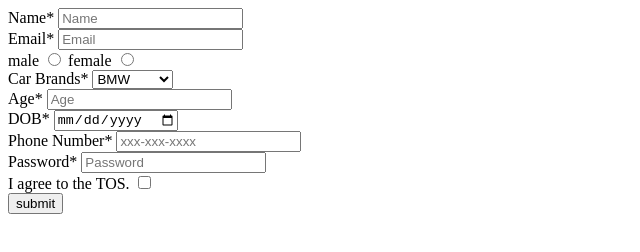
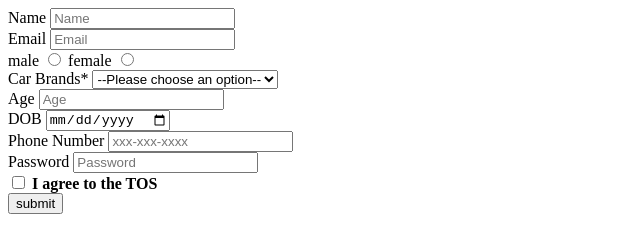
Before and after one commit to acciojob/signup-form-car-Shivkumarmedar, a website: page main.html in a window 1280 px wide. Shown: the whole page, without its empty margins (0-640 px from the left). Drawn offline with Linux system fonts and the light colour scheme.

Commit message:
created a submission

```diff
--- a/main.html
+++ b/main.html
@@ -10,28 +10,29 @@
 	<!-- the entire body must be written by student -->
     <script type="text/javascript" src="./script.js">
 </script>
-<form method="post">
+<form id="my-form" method="post">
 
 <div>
-<label for="#name">Name*</label>
-<input type="text" id="#name" name="name" placeholder="Name"/>
+<label for="name">Name</label>
+<input type="text" id="name" name="name" placeholder="Name" required/>
 </div>
 
 <div>
-<label for="#email">Email*</label>
-<input type="email" id="#email" name="email" placeholder="Email"/>
+<label for="email">Email</label>
+<input type="email" id="email" name="email" placeholder="Email" required/>
 </div>
 
 <div>
-<label for="#genderm">male</label>
-<input type="radio" id="#gender_m" name="gender"/>
-<label for="#genderf">female</label>
-<input type="radio" id="#gender_f" name="gender"/>
+<label for="genderm">male</label>
+<input type="radio" id="gender_m" name="gender" required/>
+<label for="genderf">female</label>
+<input type="radio" id="gender_f" name="gender" required/>
 </div>
 
 <div>
-<label for="#car">Car Brands*</label>
-<select id="#car" name="car" placeholder="--Please choose an option--" >
+<label for="car">Car Brands*</label>
+<select id="car" name="car"  required>
+<option disabled selected>--Please choose an option--</option>
 <option>BMW</option>
 <option>Audi</option>
 <option>Mercedez</option>
@@ -39,32 +40,33 @@
 </div>
 
 <div>
-<label for="#age">Age*</label>
-<input type="number" id="#age" name="Age" placeholder="Age"/>
+<label for="age">Age</label>
+<input type="number" id="age" min="0" name="Age" placeholder="Age" required/>
 </div>
 
 <div>
-<label for="#dob">DOB*</label>
-<input type="date" id="#dob" name="dob"/>
+<label for="dob">DOB</label>
+<input type="date" id="dob" name="dob" required/>
 </div>
 
 <div>
-<label for="#tel">Phone Number*</label>
-<input type="number" name="Phone" id="#tel" placeholder="xxx-xxx-xxxx"/>
+<label for="tel">Phone Number</label>
+<input type="number" name="Phone" id="tel" placeholder="xxx-xxx-xxxx" />
 </div>
 
 <div>
-<label for="#password">Password*</label>
-<input type="password" id="#password" name="password" placeholder="Password" />
+<label for="password">Password</label>
+<input type="password" id="password" name="password" placeholder="Password" required/>
 </div>
 
 <div>
-<label for="#tos">I agree to the TOS.</label>
-<input type="checkbox" id="#tos" name="tel"/>
+<label for="tos"></label>
+<input type="checkbox" id="tos" name="tos" />
+<b>I agree to the TOS</b>
 </div>
 
 <div>
-<button>submit</button>
+<button type="submit">submit</button>
 </div>
 
 </form>
```
